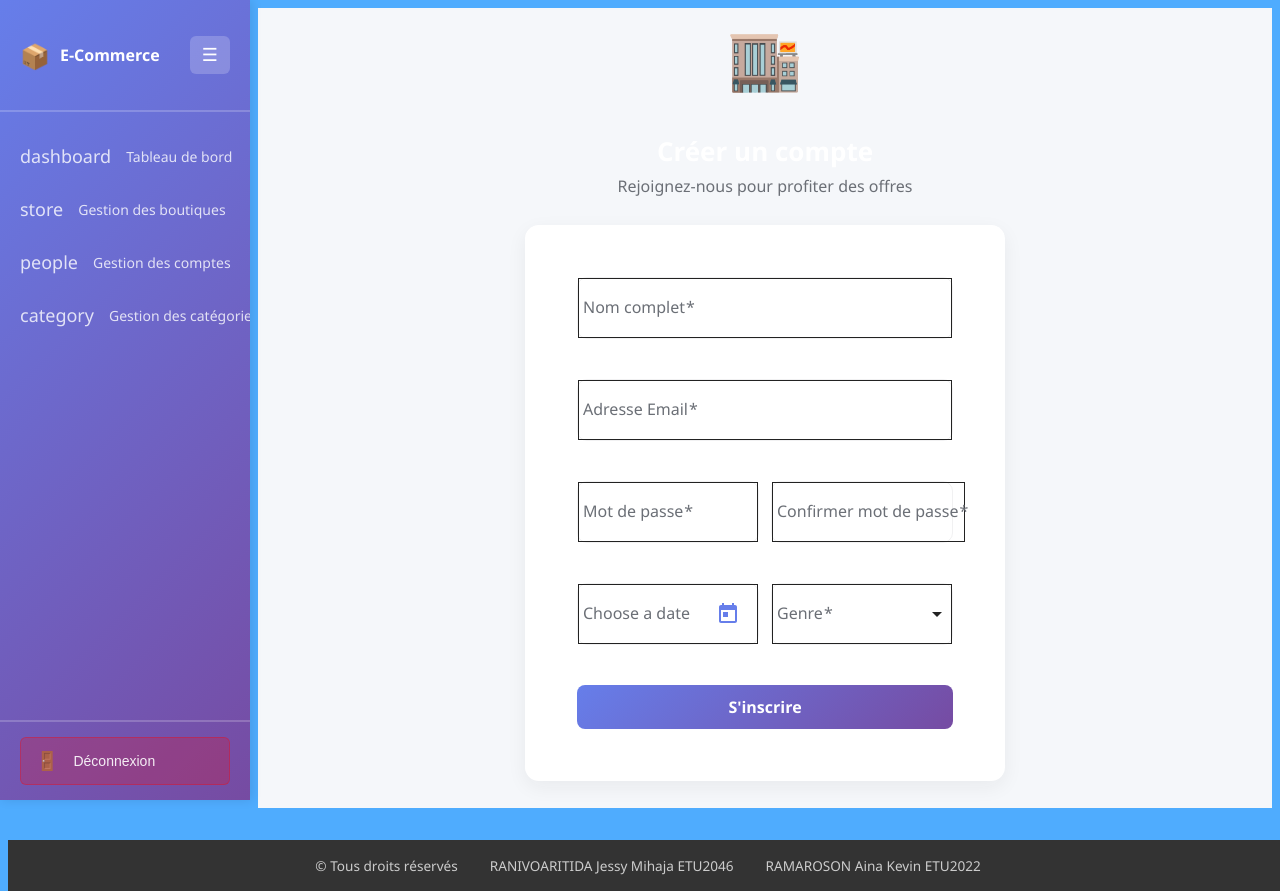
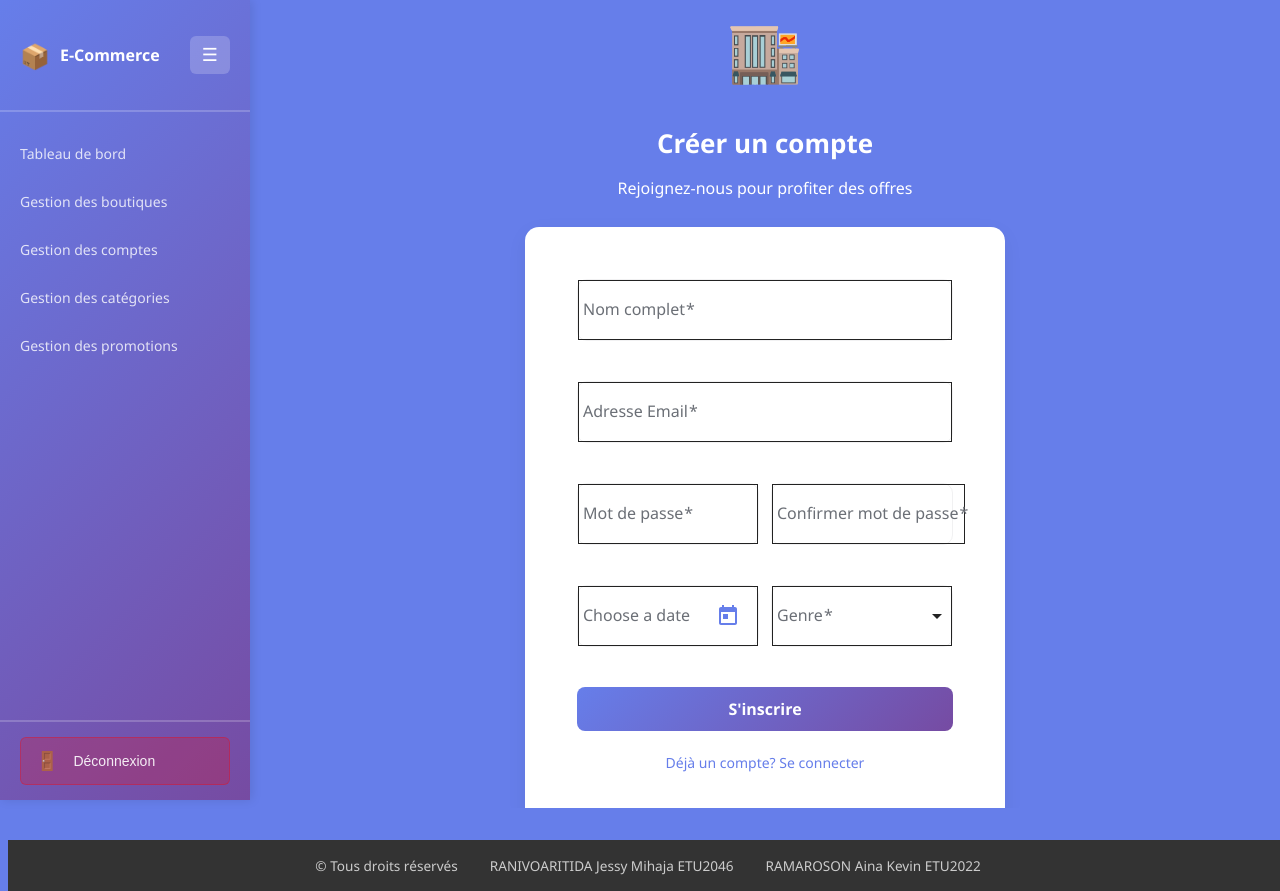
Before and after one commit to jessymihaja/m1p13mean-kevin-jessy-frontend, an Angular app: page /register in a window 1280 px wide. Built offline with nearby package versions, Linux system fonts and the light colour scheme; sample sign-in values are in the browser's storage.

Commit message:
cleaning

```diff
--- a/src/app/app.routes.ts
+++ b/src/app/app.routes.ts
@@ -23,6 +23,7 @@ export const routes: Routes = [
   { path: 'admin/shops', component: ShopAdminComponent },
   { path: 'admin/accounts', component: DashboardComponent },
   { path: 'admin/categories', component: DashboardComponent },
+  { path: 'admin/promotions', component: DashboardComponent },
 
   // Magasin (Shop) routes
   { path: 'shop/profile', component: DashboardComponent },
--- a/src/app/components/dashboard/dashboard.html
+++ b/src/app/components/dashboard/dashboard.html
@@ -62,6 +62,7 @@
         <a href="/admin/shops" class="quick-link-btn">🏪 Boutiques</a>
         <a href="/admin/accounts" class="quick-link-btn">👥 Comptes</a>
         <a href="/admin/categories" class="quick-link-btn">📂 Catégories</a>
+        <a href="/admin/promotions" class="quick-link-btn">🔥 Promotions</a>
       </div>
     </div>
 
--- a/src/app/components/login/login.css
+++ b/src/app/components/login/login.css
@@ -7,6 +7,7 @@
   position: relative;
   overflow: hidden;
   font-family: 'Segoe UI', Tahoma, Geneva, Verdana, sans-serif;
+  background-color: var(--primary);
 }
 /* Wrapper principal */
 .login-wrapper {
--- a/src/app/components/register/register.css
+++ b/src/app/components/register/register.css
@@ -4,6 +4,7 @@
 	align-items: center;
 	justify-content: center;
 	min-height: 100vh;
+	background-color: var(--primary);
 }
 
 .register-wrapper {
@@ -16,7 +17,7 @@
 .register-header {
 	text-align: center;
 	margin-bottom: 28px;
-	color: #222;
+	color: white;
 }
 .shopping-mall-icon {
   font-size: 60px;
@@ -40,7 +41,9 @@
     color: #ffffff;
 }
 
-.register-header .muted { color: var(--muted, #6b6f76); margin-top:6px }
+.muted {
+	color: white;
+}
 
 .register-card {
 	border-radius: 14px;
@@ -103,3 +106,16 @@ form { display:flex; flex-direction:column; gap:18px }
 	background: transparent !important;
 	color: var(--muted, #6b6f76) !important;
 }
+.links-container {
+  margin-top: 20px;
+  text-align: center;
+}
+.link {
+  color: var(--primary, #667eea);
+  text-decoration: none;
+  font-size: 14px;
+}
+.link:hover {
+  color: #764ba2;
+  text-decoration: underline;
+}
--- a/src/app/components/register/register.html
+++ b/src/app/components/register/register.html
@@ -70,6 +70,9 @@
             </span>
           </button>
         </form>
+        <div class="links-container">
+          <a href="/login" class="link">Déjà un compte? Se connecter</a>
+        </div>
       </mat-card-content>
     </mat-card>
 
--- a/src/app/components/sidebar/sidebar.html
+++ b/src/app/components/sidebar/sidebar.html
@@ -18,7 +18,6 @@
          [routerLink]="item.route"
          routerLinkActive="active"
          class="menu-link">
-        <span class="menu-icon">{{ item.icon }}</span>
         <span class="menu-label" *ngIf="!isCollapsed">{{ item.label }}</span>
       </a>
 
@@ -27,7 +26,6 @@
         <button class="menu-link menu-parent"
                 (click)="toggleExpand(item.label)"
                 [class.expanded]="isExpanded(item.label)">
-          <span class="menu-icon">{{ item.icon }}</span>
           <span class="menu-label" *ngIf="!isCollapsed">{{ item.label }}</span>
           <span class="expand-icon" *ngIf="!isCollapsed && item.subItems">
             {{ isExpanded(item.label) ? '▼' : '▶' }}
@@ -40,7 +38,6 @@
              [routerLink]="subItem.route"
              routerLinkActive="active"
              class="submenu-link">
-            <span class="submenu-icon">{{ subItem.icon }}</span>
             <span class="submenu-label">{{ subItem.label }}</span>
           </a>
         </div>
--- a/src/app/components/sidebar/sidebar.ts
+++ b/src/app/components/sidebar/sidebar.ts
@@ -43,6 +43,11 @@ export class SidebarComponent implements OnInit {
       label: 'Gestion des catégories',
       icon: 'category',
       route: '/admin/categories'
+    },
+    {
+      label: 'Gestion des promotions',
+      icon: 'local_offer',
+      route: '/admin/promotions'
     }
   ];
 
@@ -51,11 +56,6 @@ export class SidebarComponent implements OnInit {
       label: 'Gestion du profil de magasin',
       icon: 'shop_2',
       route: '/shop/profile'
-    },
-    {
-      label: 'Gestion des articles',
-      icon: 'inventory',
-      route: '/shop/articles'
     },
     {
       label: 'Inventaire',
--- a/src/styles.css
+++ b/src/styles.css
@@ -8,7 +8,7 @@
 
 html, body {
 	height: 100%;
-	background-color: var(--bg);
+	background-color: var(--primary);
 	color: #222;
 	font-family: 'Segoe UI', Tahoma, Geneva, Verdana, sans-serif;
 	-webkit-font-smoothing: antialiased;
```
